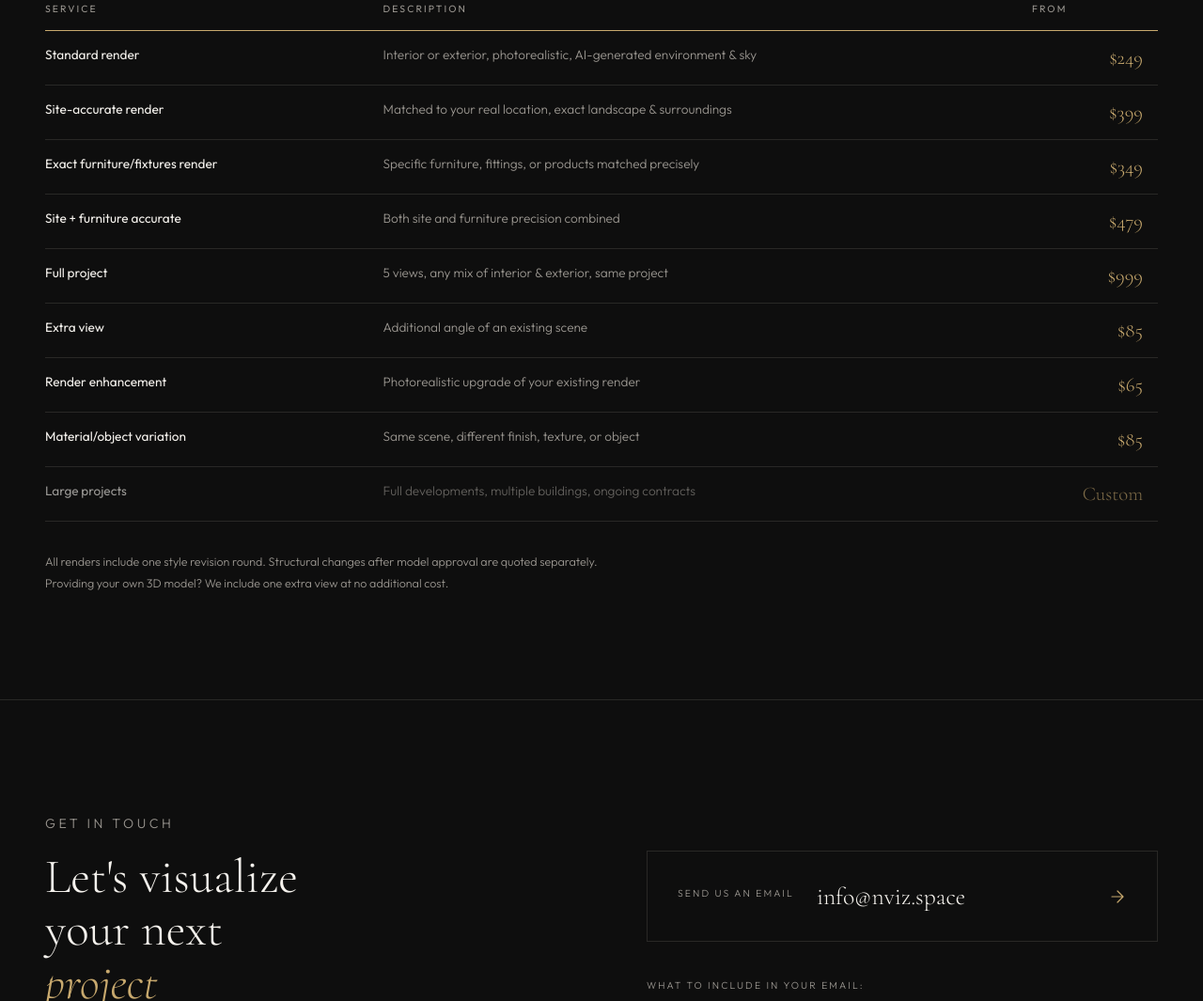
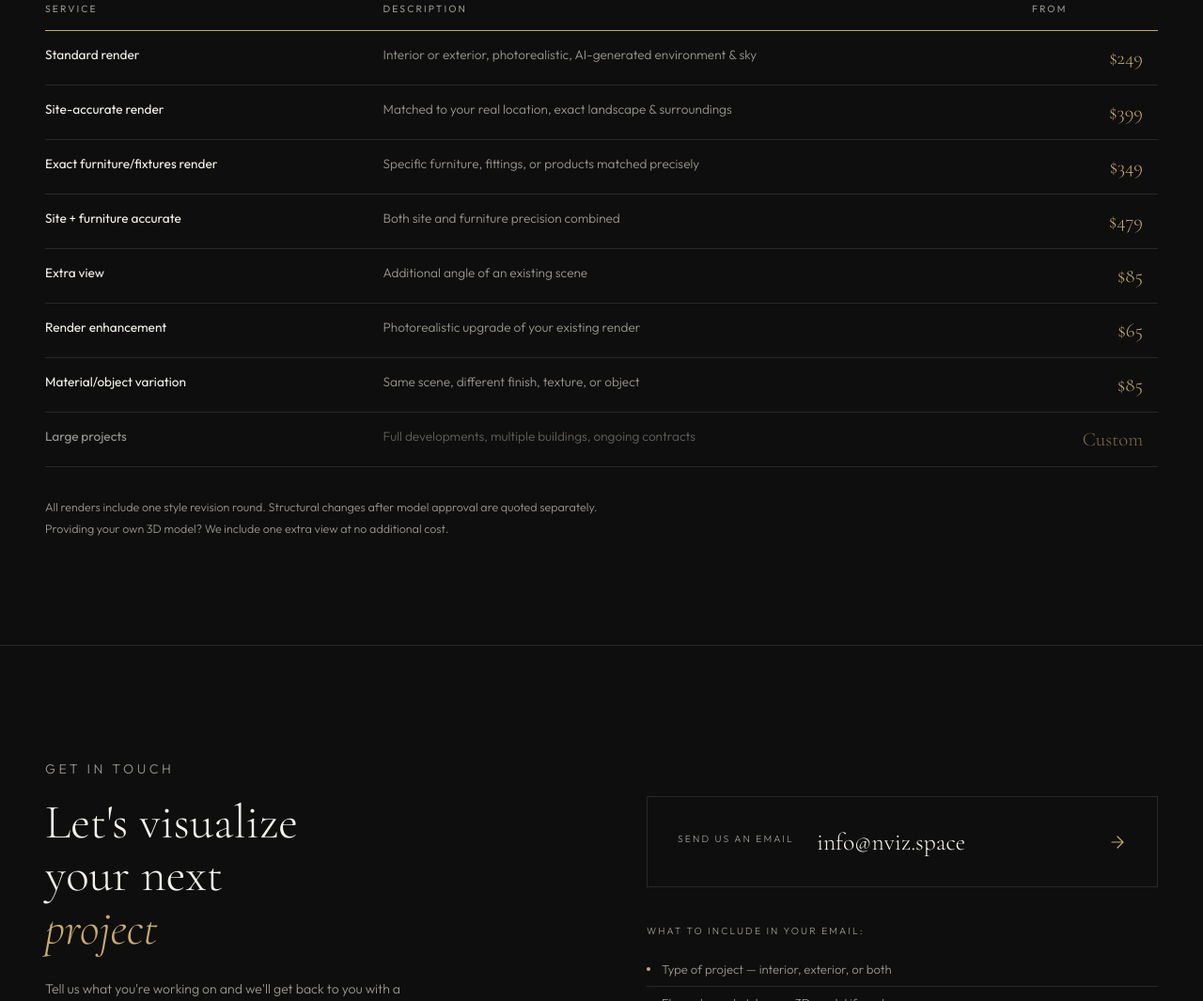
Before and after one commit to SPIN333/SPIN333, a plain HTML site: page index.html in a window 1280 px wide. Shown: the part 6888-7953 px from the top of the page at 94% size. Drawn offline with nearby package versions, Linux system fonts and the light colour scheme.

Commit message:
Update index.html

```diff
--- a/index.html
+++ b/index.html
@@ -1448,11 +1448,6 @@
           <td>$479</td>
         </tr>
         <tr>
-          <td>Full project</td>
-          <td>5 views, any mix of interior & exterior, same project</td>
-          <td>$999</td>
-        </tr>
-        <tr>
           <td>Extra view</td>
           <td>Additional angle of an existing scene</td>
           <td>$85</td>
```
